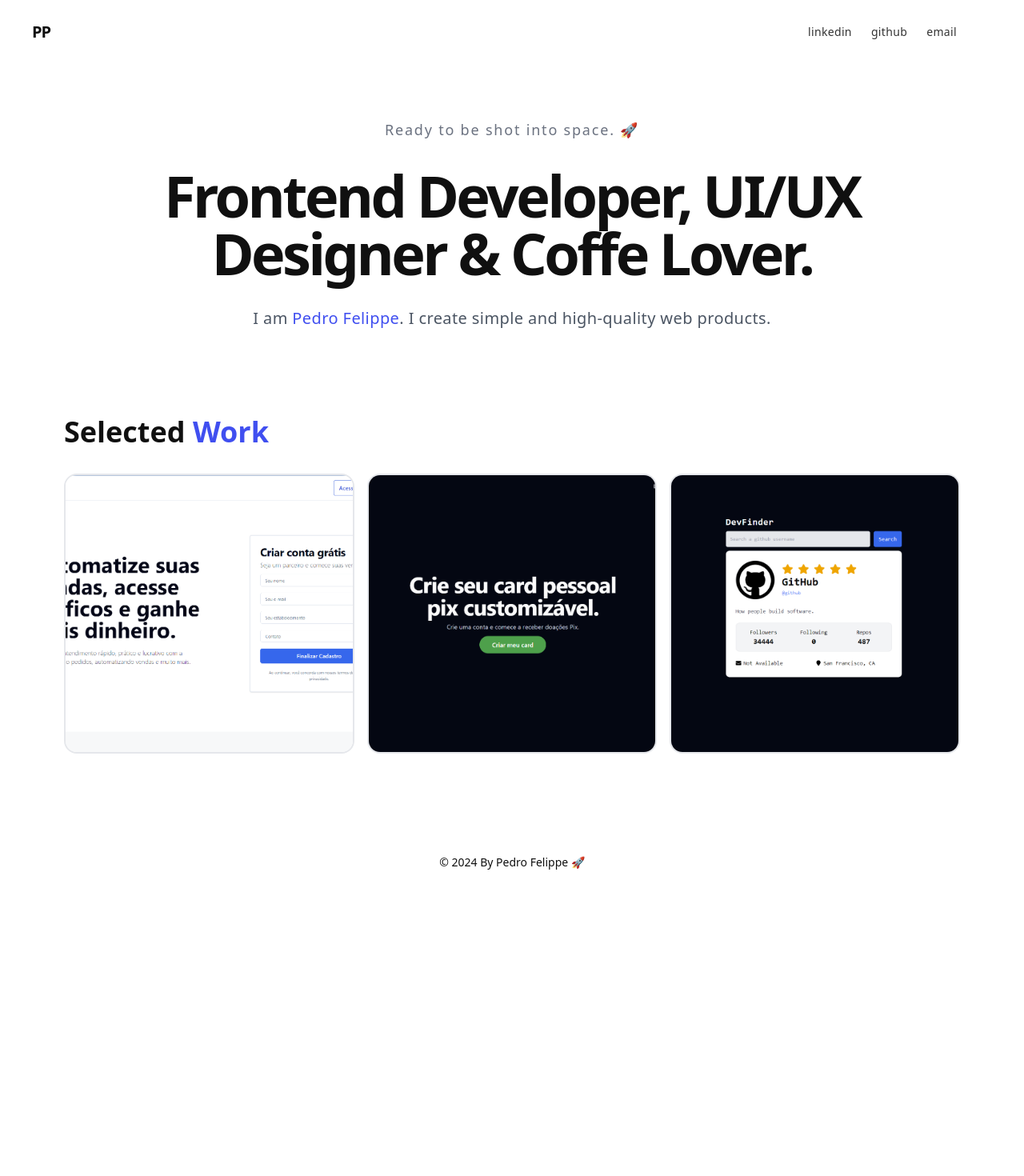
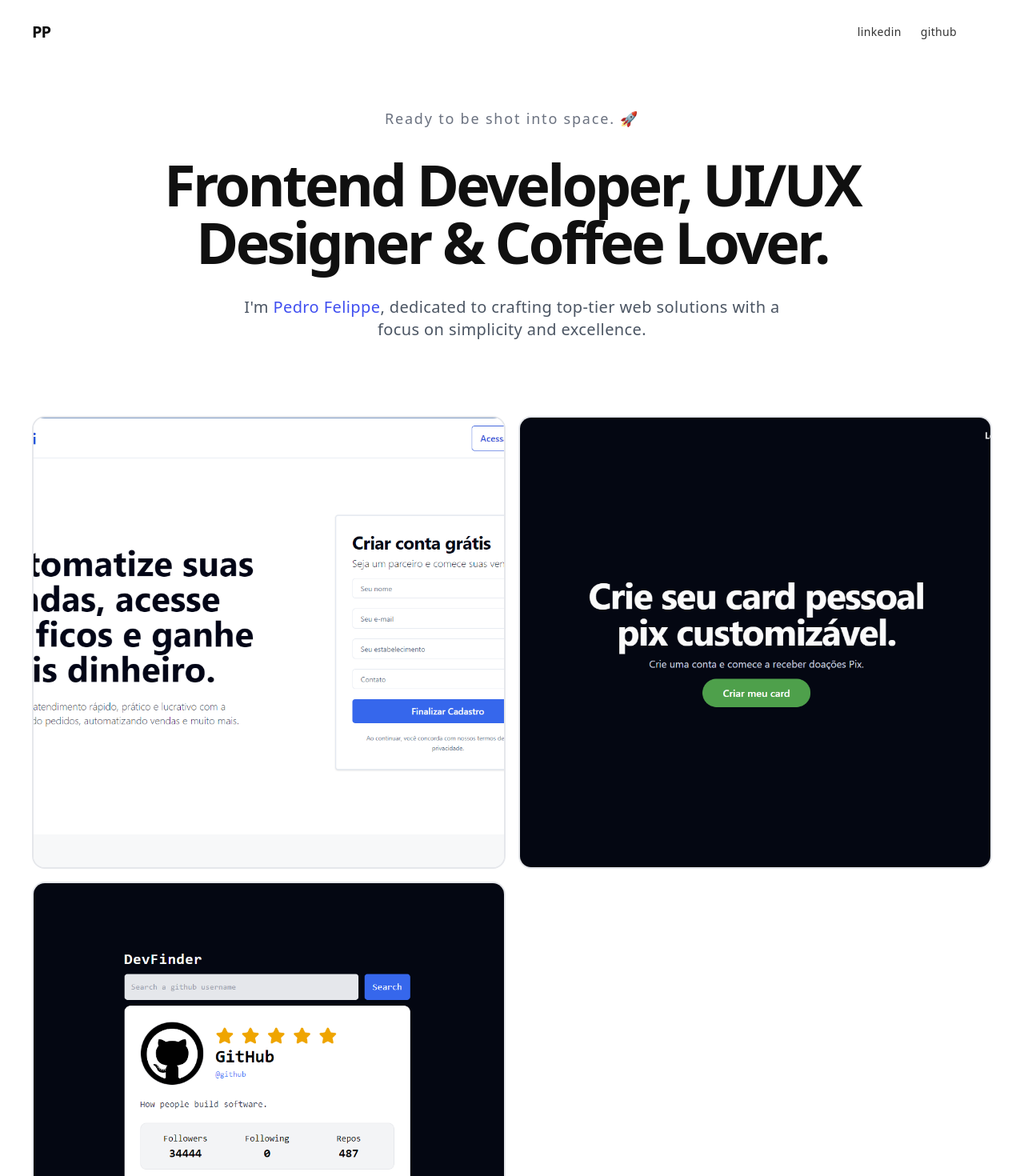
Before and after one commit to pefelippe/Portfolio, a Next.js app: page / in a window 1280 px wide. Shown: the top 1470 px of the page at 80% size. Before the commit the page ends 1118 px from the top, so only its background shows below. Built offline with nearby package versions, Linux system fonts and the light colour scheme.

Commit message:
css fixes

```diff
--- a/pages/about.tsx
+++ b/pages/about.tsx
@@ -14,12 +14,13 @@ function About() {
         <span className="text-gray-500 dark:text-gray-300 text-base md:text-lg tracking-widest ">
           Ready to be shot into space. 🚀
         </span>
-        <h2 className="text-3xl sm:text-5xl md:text-6xl lg:text-7xl font-extrabold leading-[1] tracking-tighter dark:text-yellow-300">
-          Frontend Developer, UI/UX Designer & Coffe Lover.
+        <h2 className="text-4xl sm:text-5xl md:text-6xl lg:text-7xl font-extrabold leading-[1] tracking-tighter dark:text-yellow-300">
+          Frontend Developer, UI/UX Designer & Coffee Lover.
         </h2>
-        <h2 className="text-base md:text-xl max-w-2xl mx-auto text-gray-600 dark:text-gray-300 ">
-          I am <b className="text-blue font-medium">Pedro Felippe</b>. I create
-          simple and high-quality web products.
+        <h2 className="text-base md:text-xl max-w-md lg:max-w-2xl mx-auto text-gray-600 dark:text-gray-300 ">
+          I'm <b className="text-blue font-medium">Pedro Felippe</b>, dedicated
+          to crafting top-tier web solutions with a focus on simplicity and
+          excellence.
         </h2>
       </div>
     </motion.div>
--- a/src/components/ProjectCard.tsx
+++ b/src/components/ProjectCard.tsx
@@ -31,9 +31,9 @@ function ProjectCard({
 
   return (
     <motion.div
-      initial={{ opacity: 0, x: initialX }}
-      whileInView={{ opacity: 1, x: 0 }}
-      transition={{ duration: 0.5 }}
+      // initial={{ opacity: 0, x: initialX }}
+      // whileInView={{ opacity: 1, x: 0 }}
+      // transition={{ duration: 0.5 }}
       className="relative flex-row min-h-fit h-full items-start text-start  justify-center  w-full "
     >
       <Link
@@ -44,7 +44,7 @@ function ProjectCard({
         <motion.img
           src={imgUrl}
           alt="card image"
-          className="overflow-hidden object-cover w-full h-full min-h-[350px] rounded-2xl border-2"
+          className="overflow-hidden object-cover w-full h-full min-h-[250px] xl:min-h-[550px] rounded-2xl border-2 dark:border-[#222]"
         />
       </Link>
 
--- a/src/components/layout/Footer.tsx
+++ b/src/components/layout/Footer.tsx
@@ -8,10 +8,10 @@ function Footer() {
   const year = new Date().getFullYear();
   return (
     <motion.footer
-      className="  font-light mx-auto h-[10vh]
-   text-sm justify-center items-center flex   text-center"
+      className=" mx-auto h-[10vh]
+   text-base font-semibold justify-center items-center flex   text-center"
     >
-      <p>© {year} By Pedro Felippe 🚀</p>
+      <p>© {year} - Pedro Felippe </p>
     </motion.footer>
   );
 }
--- a/src/components/layout/Header.tsx
+++ b/src/components/layout/Header.tsx
@@ -27,7 +27,7 @@ const Header = () => {
         initial={{ opacity: 0, y: -25 }}
         animate={{ opacity: 1, y: 0 }}
         transition={{ duration: 0.5, delay: 0.25 }}
-        className=" flex w-full mx-auto items-center justify-between  max-sm:max-w-lg  px-6 lg:px-10 "
+        className=" flex w-full mx-auto items-center justify-between  max-sm:max-w-lg  section "
       >
         <Link href="/">
           <Logo />
@@ -40,7 +40,7 @@ const Header = () => {
           <Link
             target="_blank"
             href="https://www.linkedin.com/in/pedro-felippe/"
-            className={`tracking-wide  hover:text-blue}`}
+            className={`tracking-wide  hover:text-blue`}
           >
             <p>Linkedin</p>
           </Link>
@@ -51,12 +51,12 @@ const Header = () => {
           >
             <p>Github</p>
           </Link>
-          <Link
+          {/* <Link
             href="mailto:pedfelippe@gmail.com"
             className={`tracking-wide hover:text-blue`}
           >
             <p>Email</p>
-          </Link>
+          </Link> */}
           <motion.div
             className="flex  h-full justify-center  rounded-t-xl
             items-center w-fit  space-x-4 lg:justify-between "
--- a/src/content/ProjectContent.tsx
+++ b/src/content/ProjectContent.tsx
@@ -12,10 +12,10 @@ function Projects() {
       id="projects-container"
       className="content-intern items-start justify-center w-full min-h-fit flex "
     >
-      <h3 className="section-subtitle">
+      {/* <h3 className="section-subtitle">
         Selected <span className="text-blue">Work</span>
-      </h3>
-      <div className="flex max-xl:flex-col gap-4 w-full items-start h-full min-h-fit ">
+      </h3> */}
+      <div className="flex flex-col xl:grid md:grid-cols-2 gap-4 w-full items-start h-full min-h-fit ">
         {projects?.map((proj) => {
           return (
             <ProjectCard
--- a/styles/globals.css
+++ b/styles/globals.css
@@ -48,7 +48,7 @@
   }
 
   .section {
-    @apply px-6 lg:px-20;
+    @apply px-6 lg:px-10;
   }
 
   .content-intern {
```
